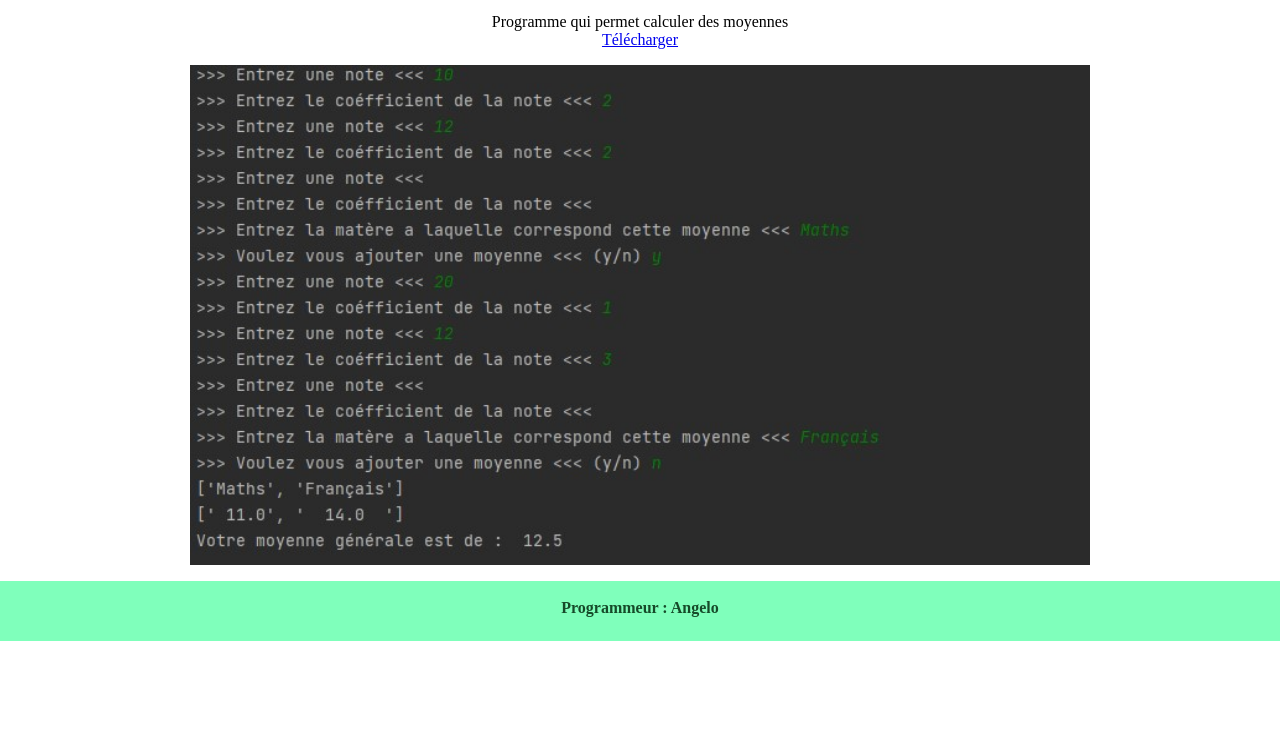
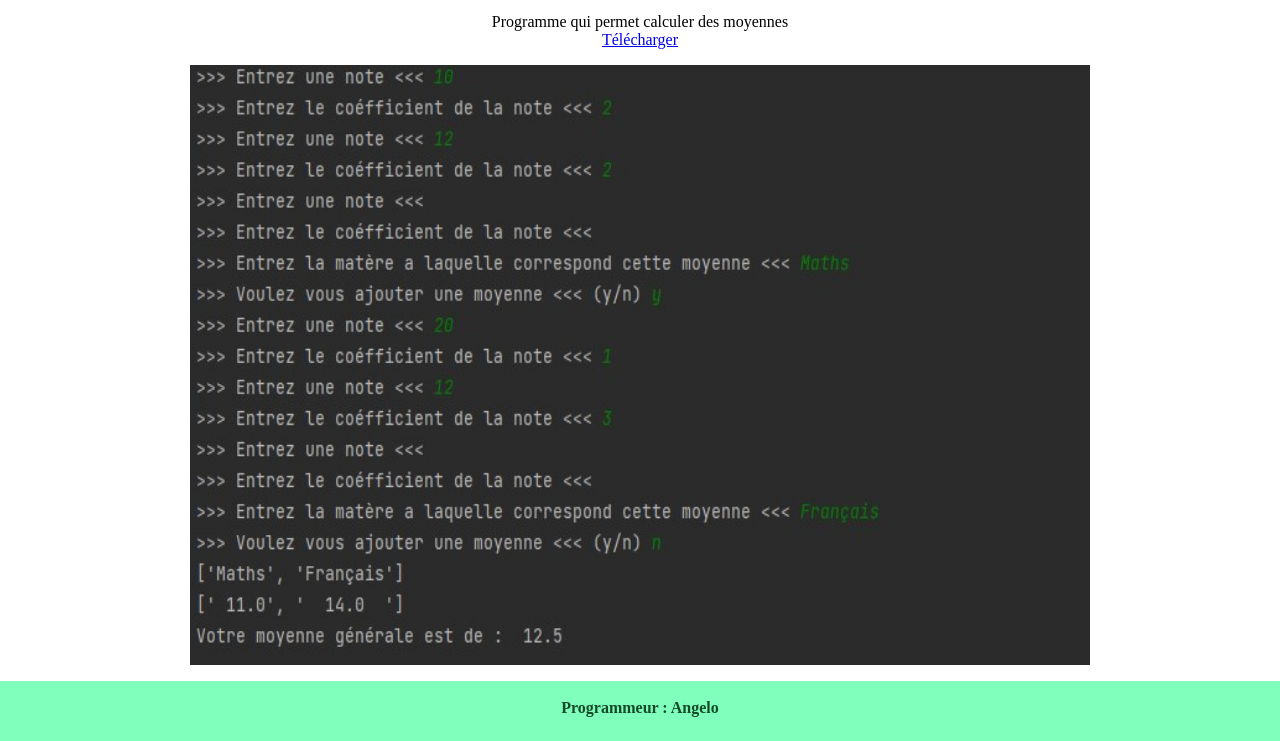
Before and after one commit to Angelo31200/Site-Projets-Personnelles-Pythons, a plain HTML site: page Maths.html in a window 1280 px wide. Shown: the part 1591-2332 px from the top of the page. Before the commit the page ends 2232 px from the top, so only its background shows below. Drawn offline with Linux system fonts and the light colour scheme.

Commit message:
Update Maths.html

```diff
--- a/Maths.html
+++ b/Maths.html
@@ -34,7 +34,7 @@
 
 				<CENTER >Programme qui permet calculer des moyennes</CENTER>
 				<CENTER><a href="Calcul de la moyenne.zip">Télécharger</a></CENTER>
-				<p><img src="moyenne.jpg" width="900" height="500" alt="Moyenne"/></p>
+				<p><img src="moyenne.jpg" width="900" height="600" alt="Moyenne"/></p>
 
 			</div>
 
```
